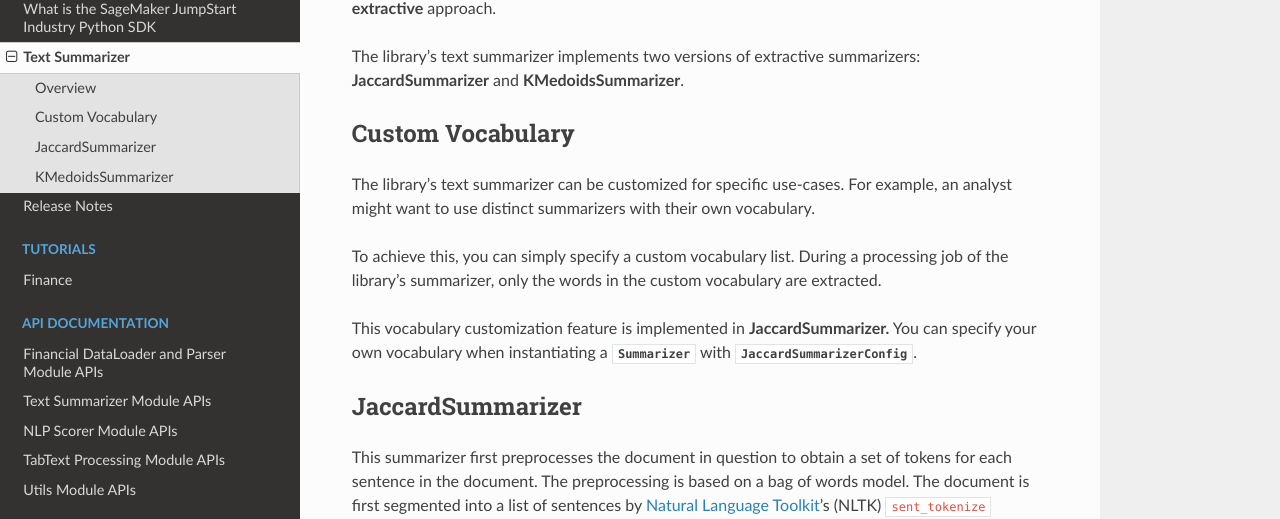
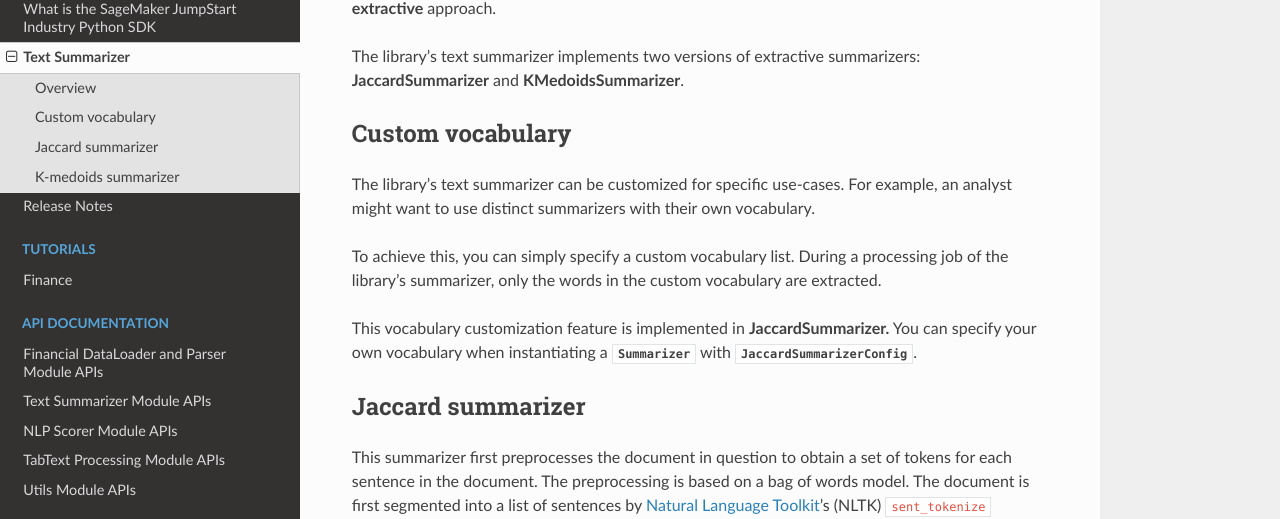
Before and after one commit to aws/sagemaker-jumpstart-industry-pack, a Sphinx documentation site: the page built from docs/source/text-summarizer-algos.rst, in a window 1280 px wide and 1400 px high, scrolled down 605 px. Shown: the part 143-662 px from the top of the window. Built offline with Sphinx 7.4.7 and the Read the Docs theme 2.0.0, drawn with Linux system fonts in a browser that asks for light colours; some of the changed text lies outside the part shown.

Commit message:
lower-case subsection titles

```diff
--- a/docs/source/text-summarizer-algos.rst
+++ b/docs/source/text-summarizer-algos.rst
@@ -39,7 +39,7 @@
 extractive summarizers: **JaccardSummarizer** and
 **KMedoidsSummarizer**.
 
-Custom Vocabulary
+Custom vocabulary
 -----------------
 
 The library's text summarizer can be customized for specific use-cases.
@@ -55,8 +55,8 @@
 specify your own vocabulary when instantiating a :class:`~smjsindustry.Summarizer`
 with :class:`~smjsindustry.JaccardSummarizerConfig`.
 
-JaccardSummarizer
------------------
+Jaccard summarizer
+------------------
 
 This summarizer first preprocesses the document in question to obtain a
 set of tokens for each sentence in the document. The preprocessing is
@@ -110,8 +110,8 @@
 and :class:`~smjsindustry.JaccardSummarizerConfig`.
 
 
-KMedoidsSummarizer
-------------------
+K-medoids summarizer
+--------------------
 
 KMedoidsSummarizer is a k-means based approach. It creates
 the sentence embeddings using `Gensim’s Doc2Vec
```
